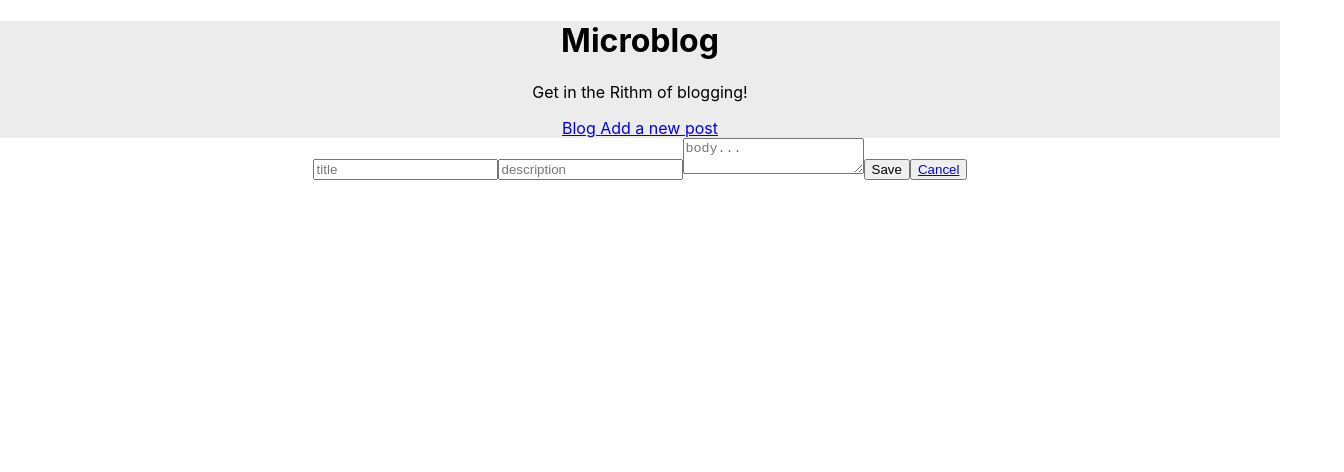
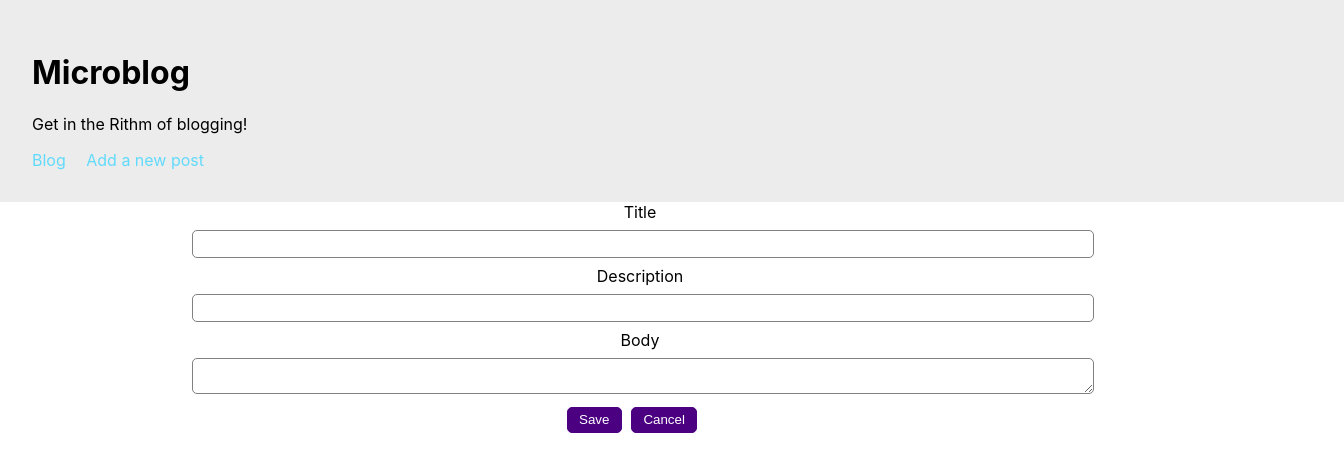
Before and after one commit to DruSerkes/microblog, a React (Create React App) app: page /add in a window 1280 px wide. Shown: the top 472 px of the page, 1344 px wide, since content can reach past the window. Built offline with nearby package versions, Linux system fonts and the light colour scheme.

Commit message:
add styles

```diff
--- a/src/App.css
+++ b/src/App.css
@@ -24,9 +24,92 @@
 	color: white;
 }
 
-.App-link {
+a {
 	color: #61dafb;
+	margin-right: 1rem;
+	text-decoration: none;
 }
+
+.Navbox {
+	text-align: left;
+	padding: 2rem;
+}
+
+.BlogList {
+	display: flex;
+	flex-direction: row;
+	flex-wrap: wrap;
+}
+
+.BlogCard {
+	border: 1px solid grey;
+	border-radius: 5px;
+	margin: 2rem;
+	padding: 2rem;
+}
+
+button {
+	border: 1px solid indigo;
+	background-color: indigo;
+	color: white;
+	border-radius: 5px;
+	margin: 0.3rem;
+	padding: 0.3rem 0.7rem;
+	text-align: center;
+}
+
+button:hover {
+	background-color: whitesmoke;
+	color: black;
+}
+
+/* .Cancel {
+	border: 1px solid indigo;
+	background-color: indigo;
+	color: white;
+	border-radius: 5px;
+	margin: 0.5rem;
+	padding: 0.3rem 0.7rem;
+	text-align: center;
+} */
+
+.Cancel a {
+	margin: 0;
+	color: white;
+}
+
+.Cancel button:hover {
+	background-color: whitesmoke;
+	color: black;
+}
+
+form {
+	width: 70vw;
+	margin: 0 auto;
+}
+
+input,
+textarea {
+	display: block;
+	width: 100%;
+	margin: 0.5rem auto;
+	border-radius: 5px;
+	border: 1px solid grey;
+}
+
+input {
+	height: 1.5rem;
+}
+
+.error {
+	color: red;
+	text-align: left;
+}
+
+/* .Cancel a:hover {
+	background-color: whitesmoke;
+	color: black;
+} */
 
 @keyframes App-logo-spin {
 	from {
--- a/src/BlogCard.js
+++ b/src/BlogCard.js
@@ -3,7 +3,7 @@ import { Link } from 'react-router-dom';
 
 const BlogCard = ({ title, description, id }) => {
 	return (
-		<div className="BlogList">
+		<div className="BlogCard">
 			<h4>
 				<Link to={`/${id}`}>{title}</Link>
 			</h4>
--- a/src/BlogForm.js
+++ b/src/BlogForm.js
@@ -24,15 +24,15 @@ const BlogForm = ({ title = '', description = '', body = '', id, saveBlog }) =>
 	return (
 		<Formik initialValues={INITIAL_VALS} validationSchema={validationSchema} onSubmit={handleSubmit}>
 			<Form>
-				<FormikInput name="title" type="text" placeholder="title" />
-				<FormikInput name="description" type="text" placeholder="description" />
-				<MyTextArea name="body" placeholder="body..." />
+				<FormikInput label="Title" name="title" type="text" />
+				<FormikInput label="Description" name="description" type="text" />
+				<MyTextArea label="Body" name="body" />
 				<button type="submit" className="Save-Button">
 					Save
 				</button>
-				<button className="Cancel">
-					<Link to="/">Cancel</Link>
-				</button>
+				<Link to="/">
+					<button className="Cancel">Cancel</button>
+				</Link>
 			</Form>
 		</Formik>
 	);
```
Lines whose indentation alone changed are shown as unchanged.
